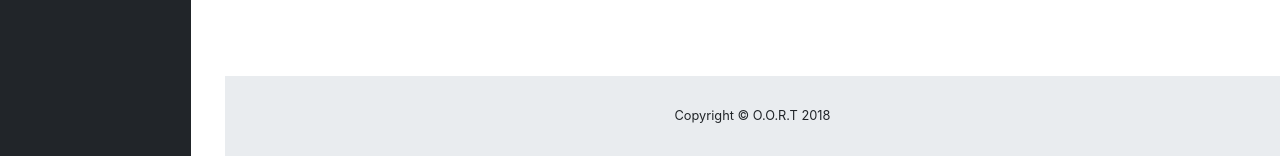
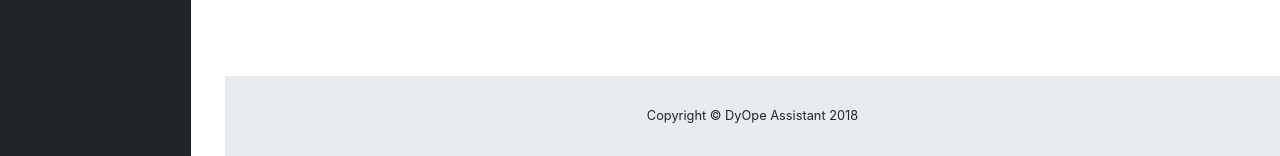
Before and after one commit to JuanJGB/Projeto_TCC, a PHP site: page /controle.php in a window 1280 px wide. Shown: the part 644-800 px from the top of the page. Run offline with PHP 8.4, Linux system fonts and the light colour scheme.

```diff
--- a/controle.php
+++ b/controle.php
@@ -82,7 +82,7 @@
             <footer class="sticky-footer">
                 <div class="container my-auto">
                     <div class="copyright text-center my-auto">
-                        <span>Copyright © O.O.R.T 2018</span>
+                        <span>Copyright © DyOpe Assistant 2018</span>
                     </div>
                 </div>
             </footer>
--- a/logado.php
+++ b/logado.php
@@ -106,7 +106,7 @@
         <footer class="sticky-footer">
             <div class="container my-auto">
                 <div class="copyright text-center my-auto">
-                    <span>Copyright © Seu Site 2018</span>
+                    <span>Copyright © DyOpe Assistant 2018</span>
                 </div>
             </div>
         </footer>
--- a/operacao_acabamento.php
+++ b/operacao_acabamento.php
@@ -156,7 +156,7 @@
         <footer class="sticky-footer">
             <div class="container my-auto">
                 <div class="copyright text-center my-auto">
-                    <span>Copyright © O.O.R.T 2018</span>
+                    <span>Copyright © DyOpe Assistant 2018</span>
                 </div>
             </div>
         </footer>
--- a/operacao_beneficiamento.php
+++ b/operacao_beneficiamento.php
@@ -156,7 +156,7 @@
         <footer class="sticky-footer">
             <div class="container my-auto">
                 <div class="copyright text-center my-auto">
-                    <span>Copyright © O.O.R.T 2018</span>
+                    <span>Copyright © DyOpe Assistant 2018</span>
                 </div>
             </div>
         </footer>
--- a/operacao_corte.php
+++ b/operacao_corte.php
@@ -155,7 +155,7 @@
         <footer class="sticky-footer">
             <div class="container my-auto">
                 <div class="copyright text-center my-auto">
-                    <span>Copyright © O.O.R.T 2018</span>
+                    <span>Copyright © DyOpe Assistant 2018</span>
                 </div>
             </div>
         </footer>
--- a/operacao_costura.php
+++ b/operacao_costura.php
@@ -155,7 +155,7 @@
         <footer class="sticky-footer">
             <div class="container my-auto">
                 <div class="copyright text-center my-auto">
-                    <span>Copyright © O.O.R.T 2018</span>
+                    <span>Copyright © DyOpe Assistant 2018</span>
                 </div>
             </div>
         </footer>
--- a/operacao_risco.php
+++ b/operacao_risco.php
@@ -155,7 +155,7 @@
         <footer class="sticky-footer">
             <div class="container my-auto">
                 <div class="copyright text-center my-auto">
-                    <span>Copyright © O.O.R.T 2018</span>
+                    <span>Copyright © DyOpe Assistant 2018</span>
                 </div>
             </div>
         </footer>
```
